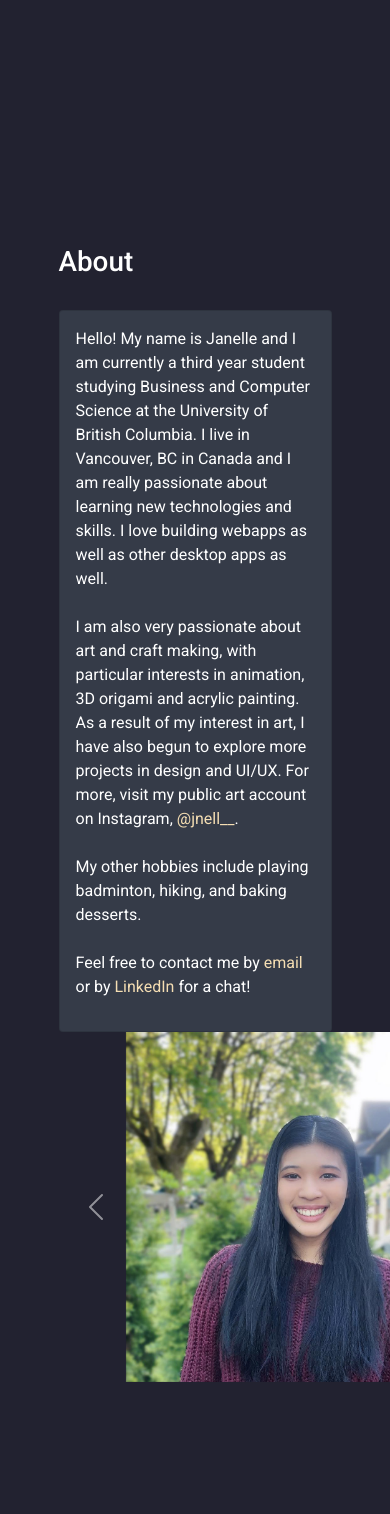
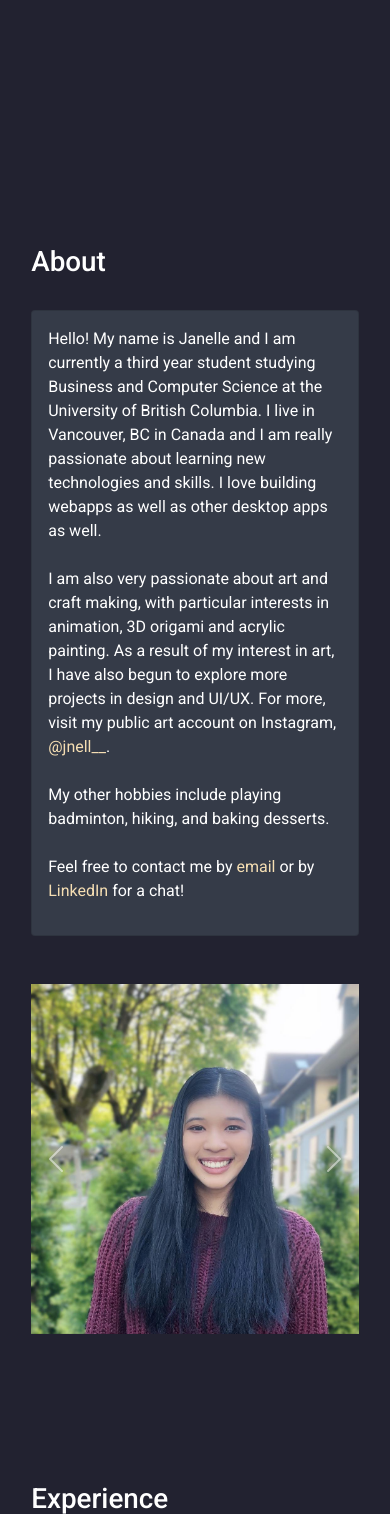
Before and after one commit to janellewong/MLH-Flask-Portfolio, a Flask app: page / in a window 390 px wide; the page is wider, and only the part inside the window is pictured. Shown: the part 649-2163 px from the top of that part. Run offline with Flask 2, Linux system fonts and the light colour scheme; some libraries are stand-ins or nearby versions.

Commit message:
element padding fixed

```diff
--- a/app/static/styles/main.css
+++ b/app/static/styles/main.css
@@ -21,8 +21,14 @@ img{
 }
 
 #sliderContainer{
-    width: 500px;
+    width: 40vw;
     margin:auto;
+}
+
+@media (max-width: 650px) {
+    #sliderContainer {
+        width: 100%;
+    }
 }
 
 .hello-container {
@@ -174,6 +180,13 @@ img {
     padding-left: 15vw;
 }
 
+@media (max-width: 650px) {
+    #about {
+        padding-right: 8vw;
+        padding-left: 8vw;
+    }
+}
+
 #experience {
     color: white;
     position: center;
@@ -182,6 +195,13 @@ img {
     padding-right: 15vw;
     padding-bottom: 50px;
     padding-left: 15vw;
+}
+
+@media (max-width: 650px) {
+    #experience {
+        padding-right: 8vw;
+        padding-left: 8vw;
+    }
 }
 
 #projects {
@@ -194,6 +214,13 @@ img {
     padding-left: 15vw;
 }
 
+@media (max-width: 650px) {
+    #projects {
+        padding-right: 8vw;
+        padding-left: 8vw;
+    }
+}
+
 #contact {
     color: white;
     position: center;
--- a/app/templates/about.html
+++ b/app/templates/about.html
@@ -26,7 +26,9 @@
       </div>
 
     </div>
+
     <div class="col">
+    <br><br>
       <div id="sliderContainer">
         <div id="carouselExampleControls" class="carousel slide" data-bs-ride="carousel">
           <div class="carousel-inner">
--- a/app/templates/experience.html
+++ b/app/templates/experience.html
@@ -27,6 +27,7 @@
 
           <h5 class="card-title" style="font-size: 20px">Major League Hacking | DevOps Internship</h5>
           <h6 class="card-subtitle mb-2 text-muted"  style="font-size: 13px">Remote | JUNE 2021 - AUGUST 2021</h6>
+          <br>
           <p class="card-text" style="color: #b2bec3;">
             • Built a scalable, containerized Flask website with a postgres database deployed with AWS server
             <br>
@@ -60,6 +61,7 @@
 
           <h5 class="card-title" style="font-size: 20px">UBC BizTech  |  Design Director</h5>
           <h6 class="card-subtitle mb-2 text-muted"  style="font-size: 13px">Vancouver, BC | APRIL 2021 - PRESENT</h6>
+          <br>
           <p class="card-text" style="color: #b2bec3;">
             • Designed and implemented frontend React websites for BizTech events pages
             <br>
@@ -82,6 +84,7 @@
 
           <h5 class="card-title" style="font-size: 20px">FPS Food Process Solutions Corporation  |  Data Analyst</h5>
           <h6 class="card-subtitle mb-2 text-muted"  style="font-size: 13px">Richmond, BC | JULY 2019 - AUGUST 2019</h6>
+          <br>
           <p class="card-text" style="color: #b2bec3;">
             • Took part in the implementation of a newly programmed ERP system by preparing reports
             and spreadsheets of inventory balances, price lists, shortages, and product sheets
@@ -104,6 +107,7 @@
 
           <h5 class="card-title" style="font-size: 20px">Self-employed  |  Piano Teacher</h5>
           <h6 class="card-subtitle mb-2 text-muted"  style="font-size: 13px">Self-Employed | 2015 - 2018</h6>
+          <br>
           <p class="card-text" style="color: #b2bec3;">
             • Taught students as a certified RCM piano teacher the practical technique and performance procedures required to take RCM examinations by
             developing drills and practice schedules and creating tangible goals for each lesson to ensure students'
```
